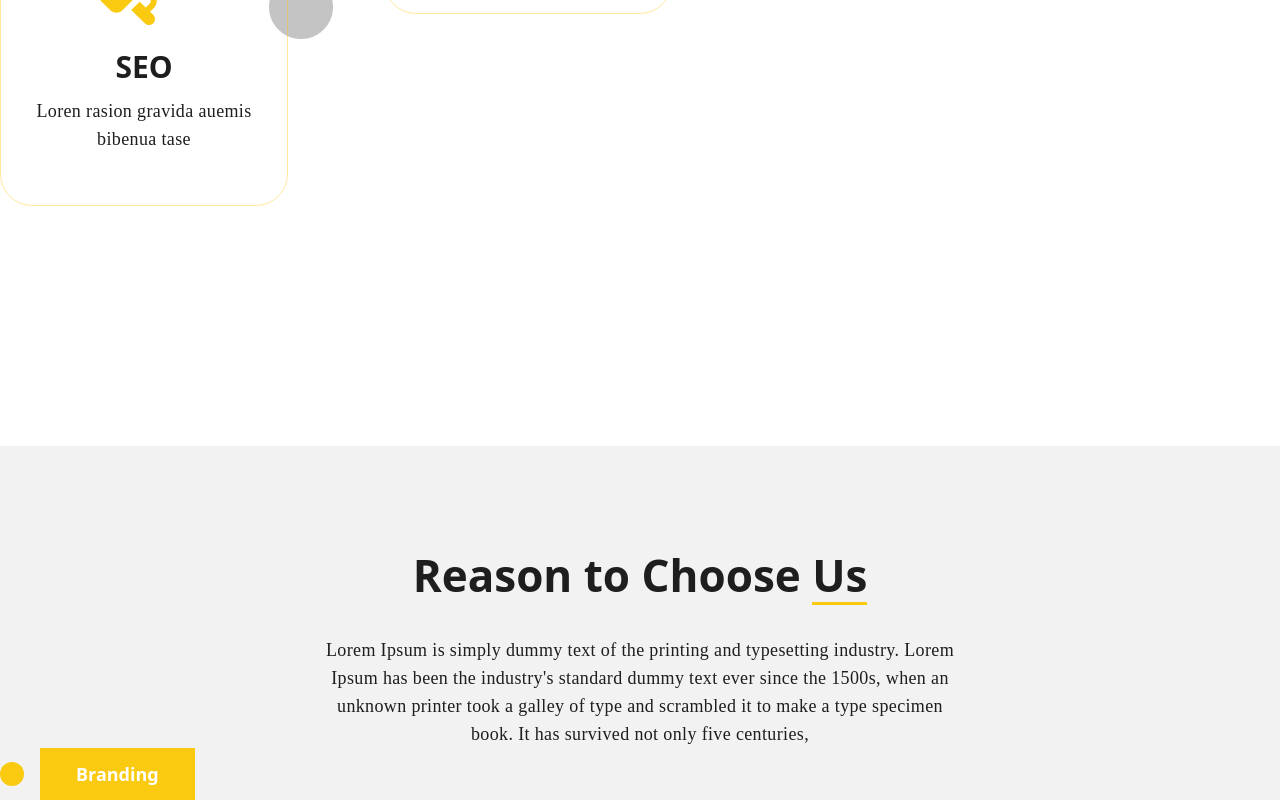
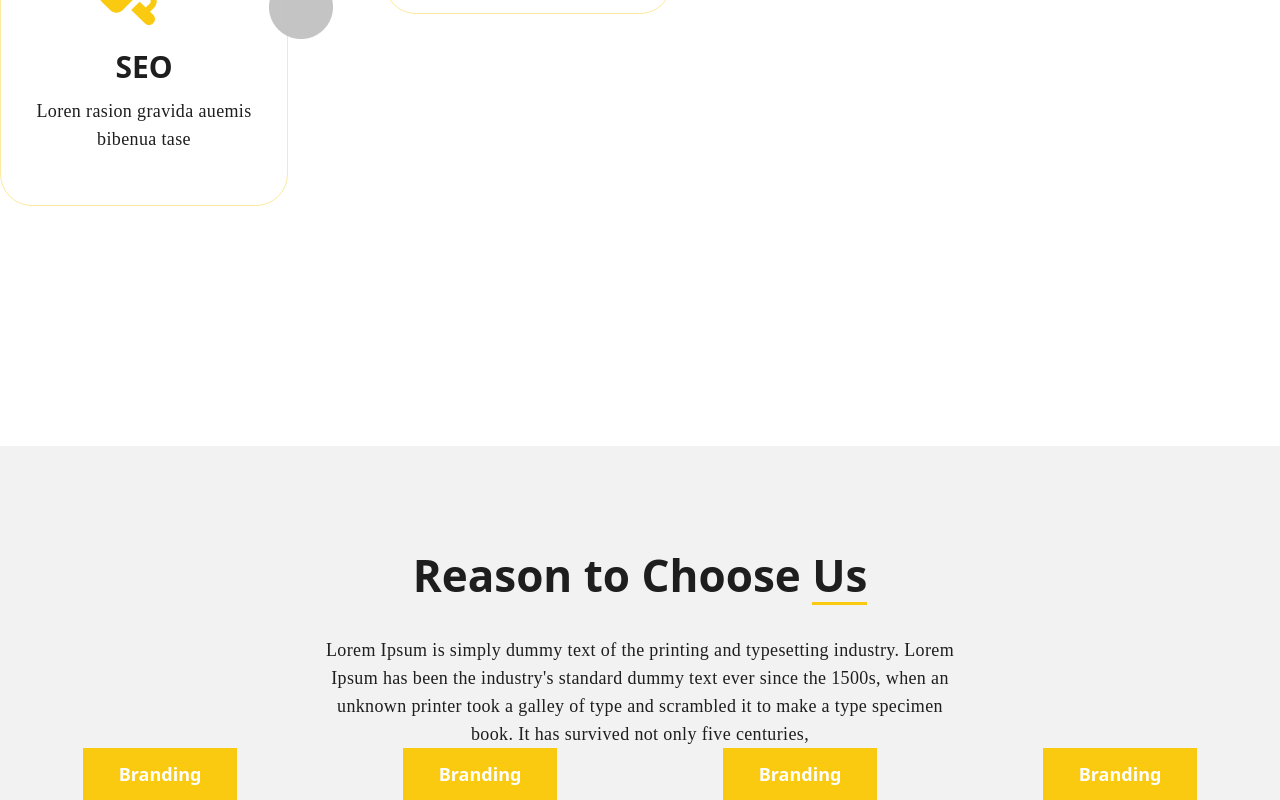
Before and after one commit to NurTheDev/The-Firm, a React (Vite) app: page / in a window 1280 px wide. Shown: the part 3501-4301 px from the top of the page. Built offline with nearby package versions, Linux system fonts and the light colour scheme.

Commit message:
added some code

```diff
--- a/src/component/ChooseUs.jsx
+++ b/src/component/ChooseUs.jsx
@@ -2,18 +2,25 @@ import HoverButton from "./common/HoverButton";
 import Title from "./common/Title";
 const ChooseUs = () => {
   return (
-    <div className="bg-secondary mt-72">
-      <div className="pt-24 text-center">
-        <Title firstText={"Reason to Choose "} secondText={"Us"} />
-        <p className="w-1/2 mx-auto mt-7 description">
-          Lorem Ipsum is simply dummy text of the printing and typesetting
-          industry. Lorem Ipsum has been the industry's standard dummy text ever
-          since the 1500s, when an unknown printer took a galley of type and
-          scrambled it to make a type specimen book. It has survived not only
-          five centuries,
-        </p>
+    <div className="bg-secondary">
+      <div className="container mt-72">
+        <div className="pt-24 text-center ">
+          <Title firstText={"Reason to Choose "} secondText={"Us"} />
+          <p className="w-1/2 mx-auto mt-7 description">
+            Lorem Ipsum is simply dummy text of the printing and typesetting
+            industry. Lorem Ipsum has been the industry's standard dummy text
+            ever since the 1500s, when an unknown printer took a galley of type
+            and scrambled it to make a type specimen book. It has survived not
+            only five centuries,
+          </p>
+        </div>
+        <div className="flex w-full justify-around">
+          <HoverButton contant={"Branding"} />
+          <HoverButton contant={"Branding"} />
+          <HoverButton contant={"Branding"} />
+          <HoverButton contant={"Branding"} />{" "}
+        </div>
       </div>
-      <div><HoverButton /></div>
     </div>
   );
 };
--- a/src/component/common/HoverButton.jsx
+++ b/src/component/common/HoverButton.jsx
@@ -1,8 +1,8 @@
-const HoverButton = () => {
+const HoverButton = ({contant}) => {
   return (
-    <div className="flex items-center ">
-        <div className="w-6 h-6 bg-primary rounded-full mr-4"></div>
-      <div><p className="bg-primary py-3 px-9 text-white text-lg font-black">Branding</p></div>
+    <div className="flex items-center hover">
+        <div className="relative"><div className=" hoverBar"></div></div>
+      <div><p className="bg-primary py-3 px-9 text-white text-lg font-black">{contant}</p></div>
 
     </div>
   )
--- a/src/index.css
+++ b/src/index.css
@@ -61,10 +61,27 @@
 
   }
   .hoverBar{
-    position: relative;
+    position: absolute;
+    left: 0;
+    bottom: -18px;
+    transition: all 0.3s ease;
+    @apply w-6 h-6 bg-primary rounded-full -mr-7 ;
   }
   .hoverBar::before{
     content: "";
+    position: absolute;
+    width: 0;
+    height: 2px;
+    right : -33px;
+    top: 12px;
+    background: var(--primaryColor);
+    transition: all 0.3s ease;
+  }
+  .hover:hover .hoverBar{
+    left: -55px;
+  }
+  .hover:hover .hoverBar::before{
+    width: 40px;
   }
   .btn {
     @apply px-5 py-2 bg-primary text-white rounded-md text-lg font-bold transition duration-200 text-center; /* Add your styles here */
```
